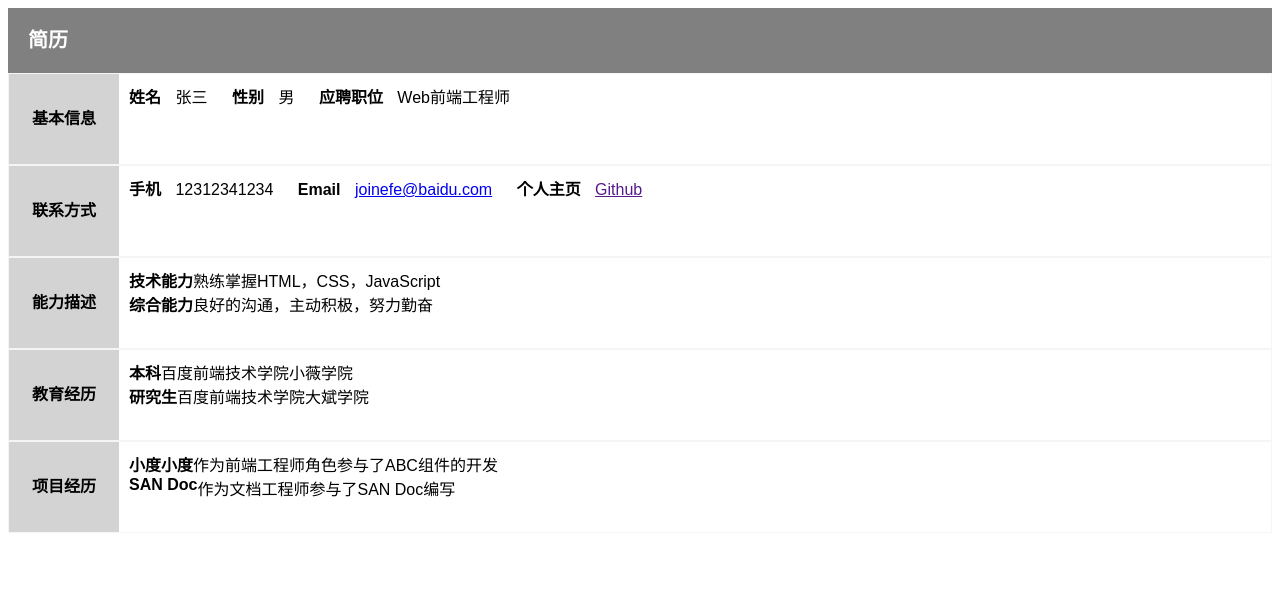
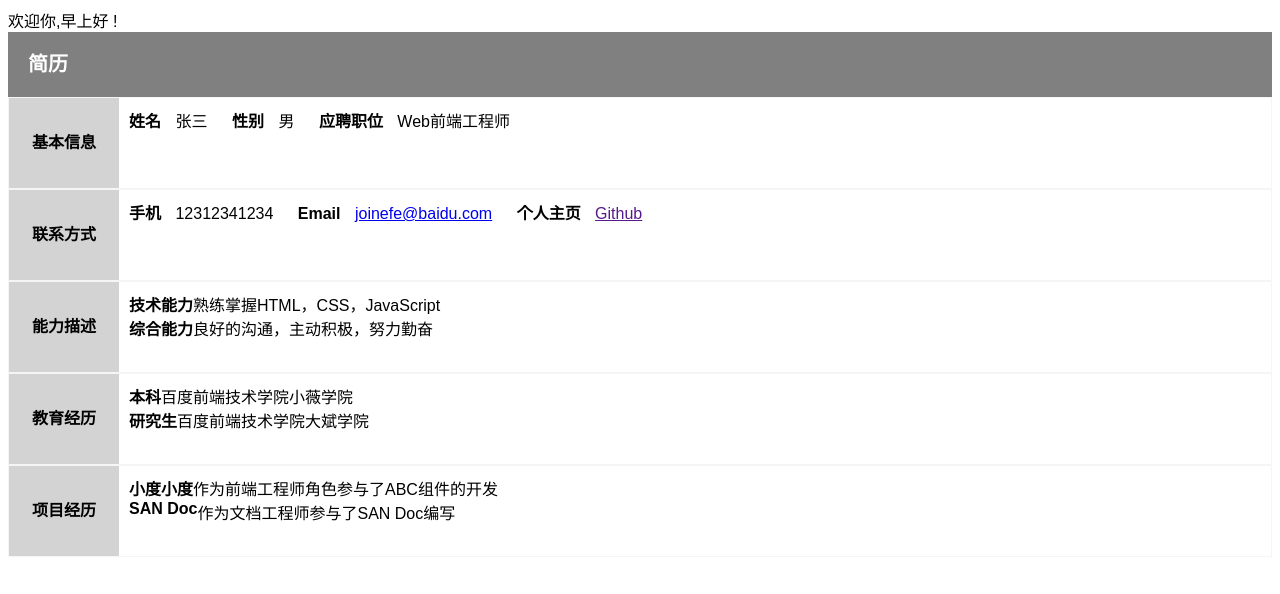
Before and after one commit to MelissaCeC/-journey, a plain HTML site: page Day5&6/resume.html in a window 1280 px wide. Drawn offline with Linux system fonts and the light colour scheme.

Commit message:
Update resume.html

```diff
--- a/Day5&6/resume.html
+++ b/Day5&6/resume.html
@@ -61,6 +61,34 @@
             </ul>
         </div>
     </div>
+
+    <script type="text/javascript">
+        function getTimeString() {
+            let curTime = new Date();
+            let hour = curTime.getHours();
+            var text;
+            if (hour >= 0 && hour <= 10) {
+                text = "早上好";
+            } else if (hour > 10 && hour <= 14) {
+                text = "上午好";
+            } else if (hour > 14 && hour <= 18) {
+                text = "下午好";
+            } else if (hour > 18 && hour <= 24) {
+                text = "晚上好";
+            }
+            return text;
+        }
+
+        function sayHello() {
+            let spanObj = document.createElement("span");
+            spanObj.innerHTML = "欢迎你," + getTimeString() + " !";
+            let firstChild = document.body.firstChild;
+            document.body.insertBefore(spanObj, firstChild);
+        }
+
+        sayHello();
+
+    </script>
 </body>
 
 </html>
```
